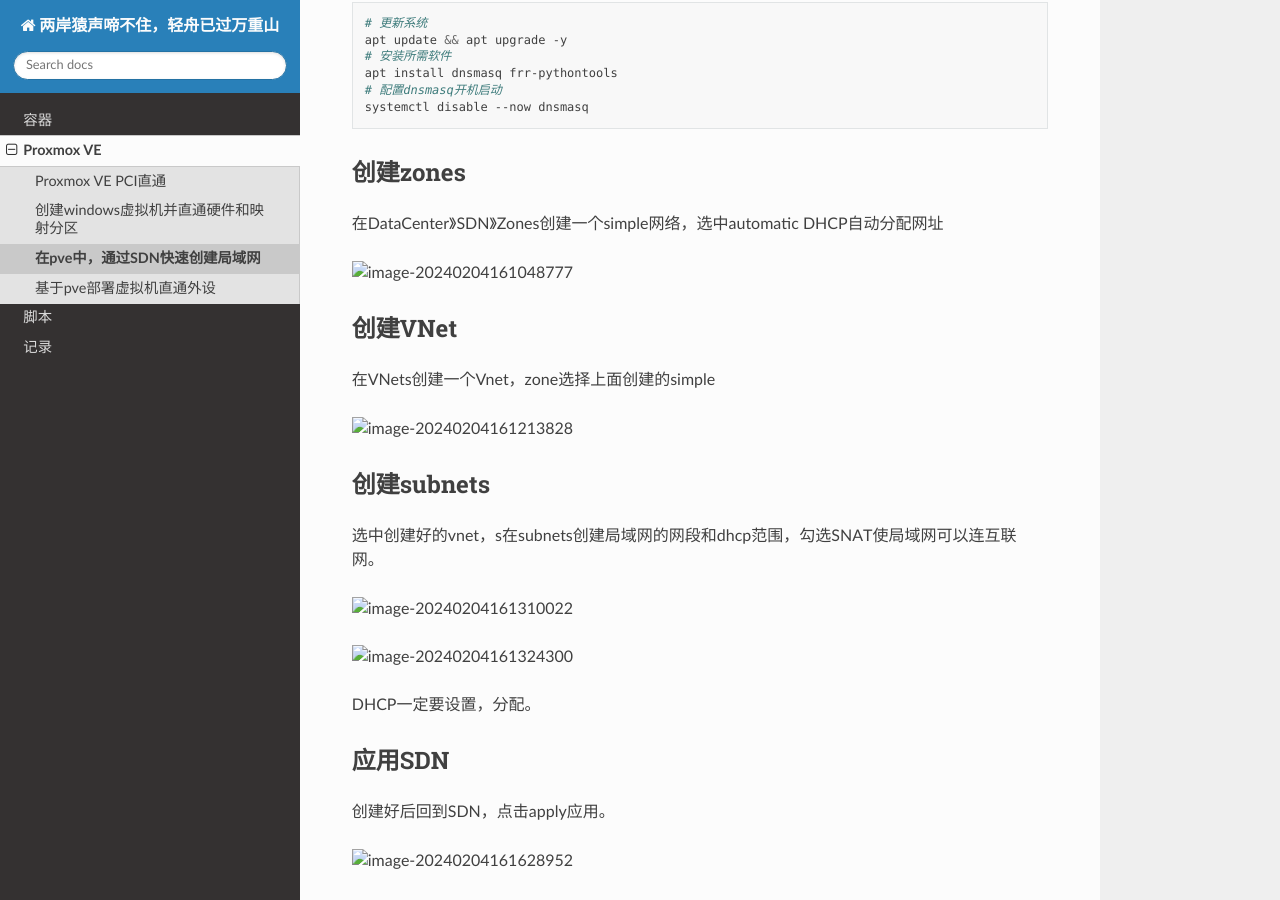
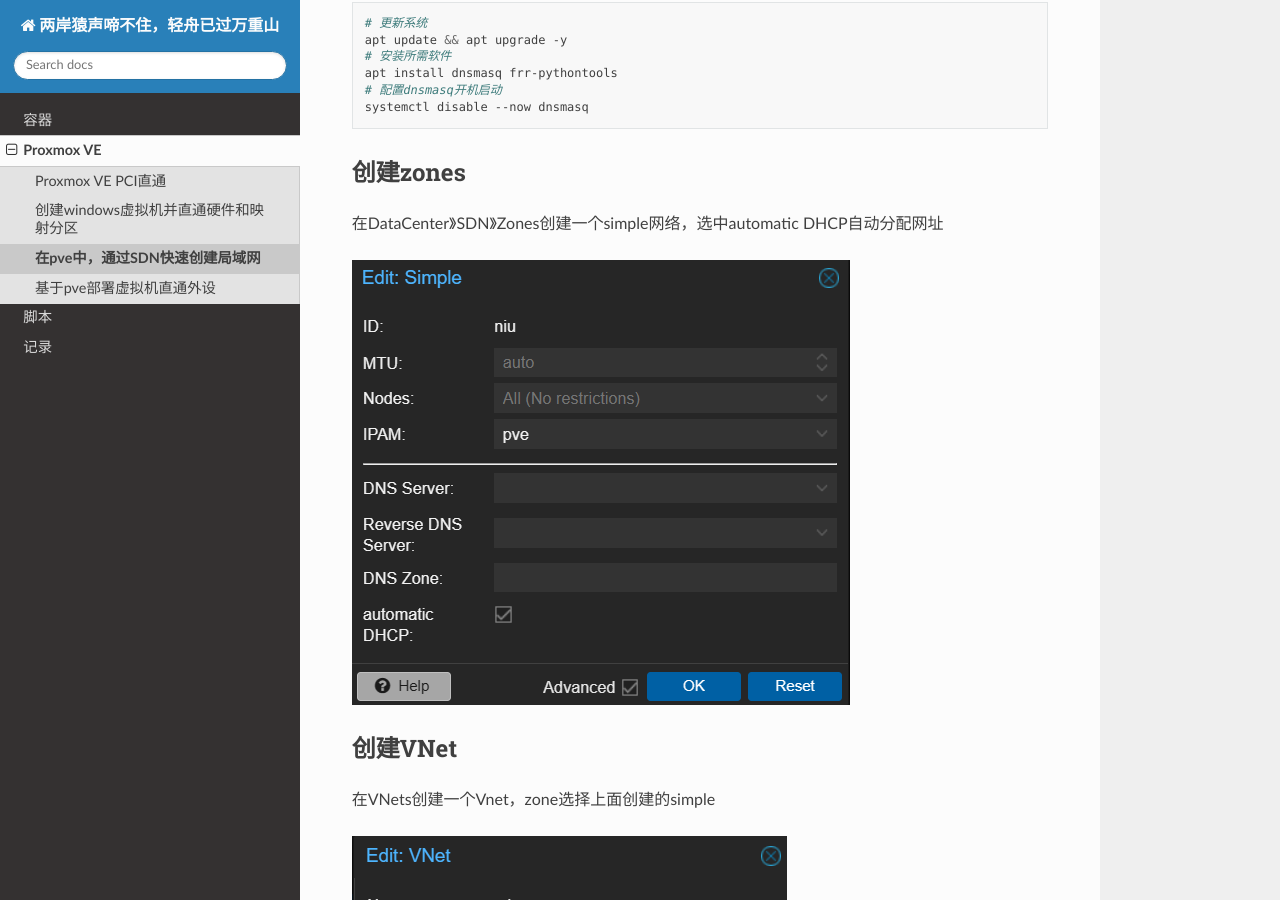
Before and after one commit to bt7-vip/note, a Sphinx documentation site: the page built from docs/source/pve/pve_create_LAN_with_SDN.md, in a window 1280 px wide and 900 px high, scrolled down 356 px. Built offline with Sphinx 7.4.7 and the Read the Docs theme 3.1.0, drawn with Linux system fonts in a browser that asks for light colours; pages that are not in the unit, such as notebooks, are missing from menus.

Commit message:
reload image error

```diff
--- a/docs/source/pve/pve_create_LAN_with_SDN.md
+++ b/docs/source/pve/pve_create_LAN_with_SDN.md
@@ -21,21 +21,21 @@ systemctl disable --now dnsmasq
 
 在DataCenter》SDN》Zones创建一个simple网络，选中automatic DHCP自动分配网址
 
-![image-20240204161048777](../typora-user-images/image-20240204161048777.png)
+![image-20240204161048777](./typora-user-images/image-20240204161048777.png)
 
 ## 创建VNet
 
 在VNets创建一个Vnet，zone选择上面创建的simple
 
-![image-20240204161213828](../typora-user-images/image-20240204161213828.png)
+![image-20240204161213828](./typora-user-images/image-20240204161213828.png)
 
 ## 创建subnets
 
 选中创建好的vnet，s在subnets创建局域网的网段和dhcp范围，勾选SNAT使局域网可以连互联网。
 
-![image-20240204161310022](../typora-user-images/image-20240204161310022.png)
+![image-20240204161310022](./typora-user-images/image-20240204161310022.png)
 
-![image-20240204161324300](../typora-user-images/image-20240204161324300.png)
+![image-20240204161324300](./typora-user-images/image-20240204161324300.png)
 
 DHCP一定要设置，分配。
 
@@ -43,8 +43,8 @@ DHCP一定要设置，分配。
 
 创建好后回到SDN，点击apply应用。
 
-![image-20240204161628952](../typora-user-images/image-20240204161628952.png)
+![image-20240204161628952](./typora-user-images/image-20240204161628952.png)
 
 等待几秒，status变为available，就可以在虚拟机添加网络使用了
 
-![image-20240204161905567](../typora-user-images/image-20240204161905567.png)
+![image-20240204161905567](./typora-user-images/image-20240204161905567.png)
```
